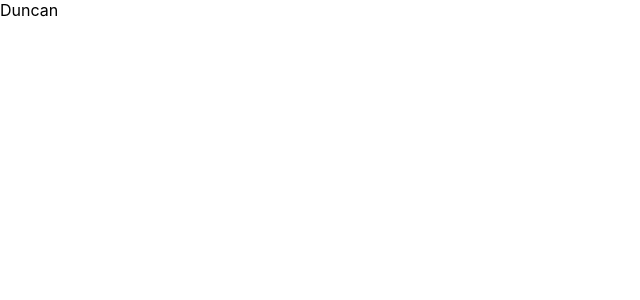
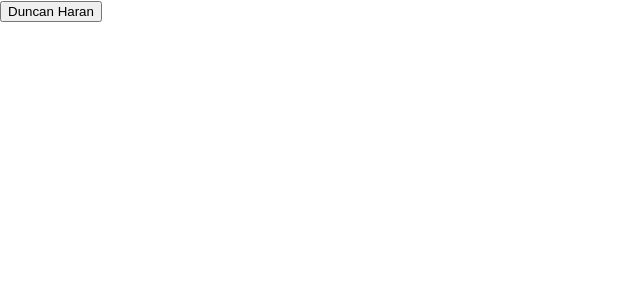
Before and after one commit to hurtlethefrog/react-resume, a React (Create React App) app in the folder my-app/: page / in a window 1280 px wide. Shown: the top 300 px of the page, without its empty margins (0-640 px from the left). Built offline with nearby package versions, Linux system fonts and the light colour scheme.

Commit message:
pass down userinfo in props

```diff
--- a/my-app/src/App.js
+++ b/my-app/src/App.js
@@ -1,11 +1,12 @@
 import React from 'react';
-import Resume from "./data/me.json";
+import resume from "./data/me.json";
+import Userinfo from "./components/Userinfo"
 
 function App() {
   return (
     <div className="App">
       <header className="App-header">
-        <div>{Resume.firstName}</div>
+      <Userinfo name={resume.name} email={resume.email} phoneNumber={resume.phoneNumber} location={resume.location} linkedin={resume.linkedin} github={resume.github} bio={resume.bio}/>
       </header>
     </div>
   );
--- a/my-app/src/components/Userinfo.js
+++ b/my-app/src/components/Userinfo.js
@@ -6,6 +6,7 @@ export default function Userinfo(props) {
   return (
       <section className="username">
         <button>
+            {props.name}
         </button>
       </section>
   );
--- a/my-app/src/data/me.json
+++ b/my-app/src/data/me.json
@@ -1,10 +1,8 @@
 {
-  "firstName": "Duncan",
-  "lastName": "Haran",
+  "name": "Duncan Haran",
   "email": "duncan.haran@gmail.com",
   "phoneNumber": "438 355 1323",
-  "city": "Montreal",
-  "province": "QC",
+  "location": "Montreal, QC",
   "linkedin": "https://www.linkedin.com/in/duncan-haran-3256b4192/",
   "github": "https://github.com/hurtlethefrog",
   "bio": "Perpetually learning and enthusiastic web developer. I come from a varied background, having dabbled in everything from sales and landscaping, to live support and kitchen work. I feel most at home working on backend logic, and around complex and intricate UX. I'm friendly and love working with peers to both learn from those more experienced than myself and help those who aren't. Always curious and a lightning fast learner. Could talk for hours about PC gaming, cooking or a good fantasy/sci-fi novel.",
```
Also changed, not shown: my-app/src/components/styles.scss (added).
